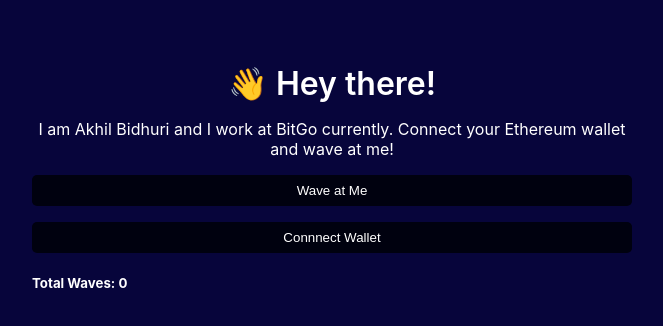
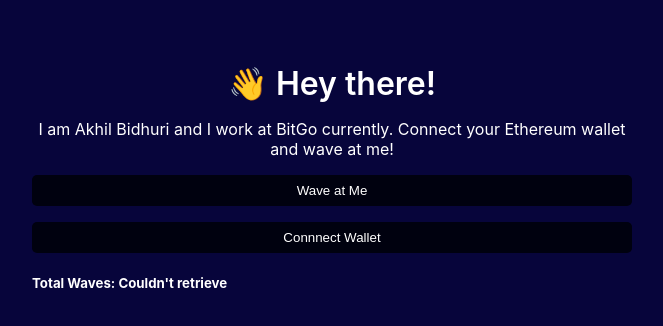
Before and after one commit to akhilbidhuri/waveportal-ui, a React (Create React App) app: page / in a window 1280 px wide. Shown: the top 326 px of the page, without its empty margins (308-971 px from the left). Built offline with nearby package versions, Linux system fonts and the light colour scheme.

Commit message:
change in display

```diff
--- a/src/App.js
+++ b/src/App.js
@@ -5,7 +5,7 @@ import './App.css';
 
 export default function App() {
   const [currentAccount, setCurrentAccount] = useState("");
-  const [totalWaves, setTotalWaves] = useState(0);
+  const [totalWaves, setTotalWaves] = useState("Couldn't retrieve");
   const [mining, setMining] = useState(false);
 
   const contractAddress  = "0xbB072bFdb2b3D0eA203238879De43437eC98A63b";
@@ -48,6 +48,7 @@ export default function App() {
       const accounts = await ethereum.request({ method: "eth_requestAccounts"});
       console.log("Connected", accounts[0]);
       setCurrentAccount(accounts[0]);
+      getTotalWaves();
     } catch (error) {
       console.log(error)
     }
```
